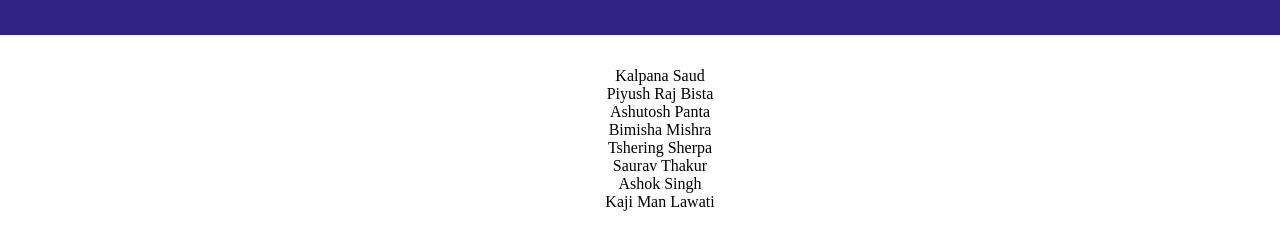
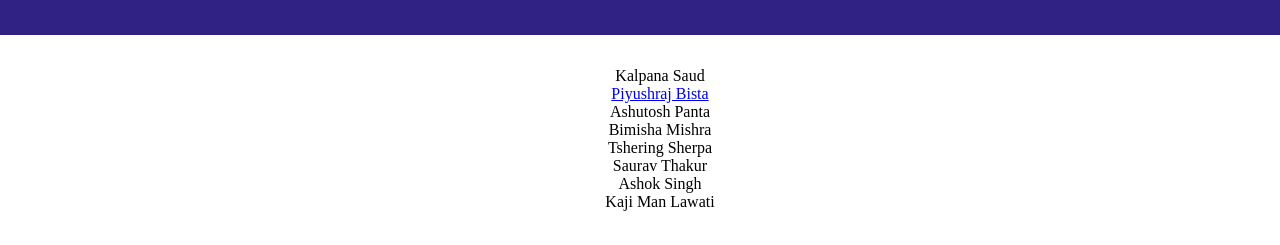
Before and after one commit to WFT-Interns/git-practice, a plain HTML site: page index.html in a window 1280 px wide. Shown: the part 77-322 px from the top of the page. Drawn offline with Linux system fonts and the light colour scheme.

Commit message:
feature create link to piyush.html

```diff
--- a/index.html
+++ b/index.html
@@ -15,7 +15,7 @@
     <div class="container">
       <ul>
         <li>Kalpana Saud</li>
-        <li>Piyush Raj Bista</li>
+        <li> <a href=piyush.html>Piyushraj Bista</a> </li>
         <li>Ashutosh Panta</li>
         <li>Bimisha Mishra</li>
         <li>Tshering Sherpa</li>
```
